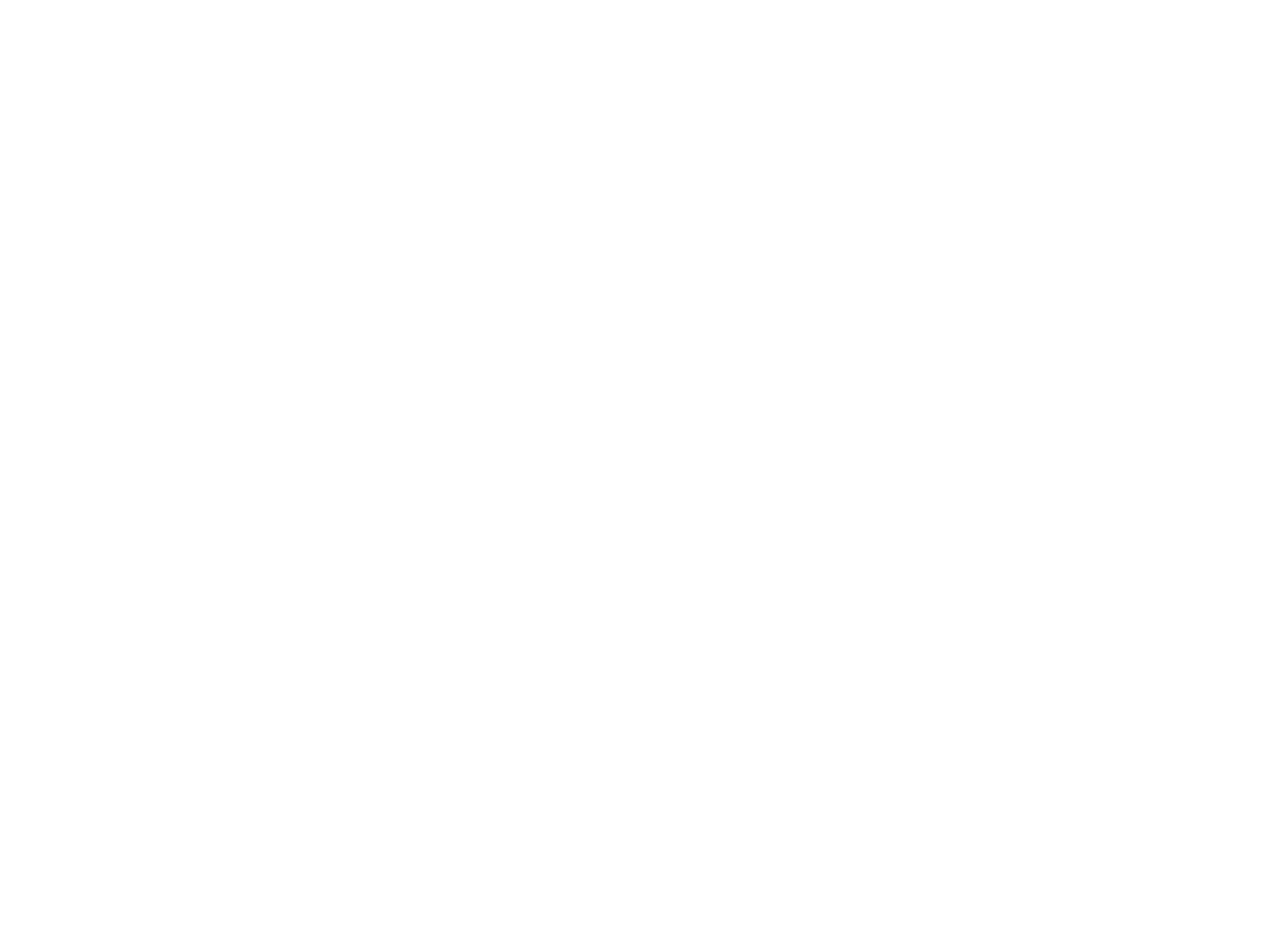
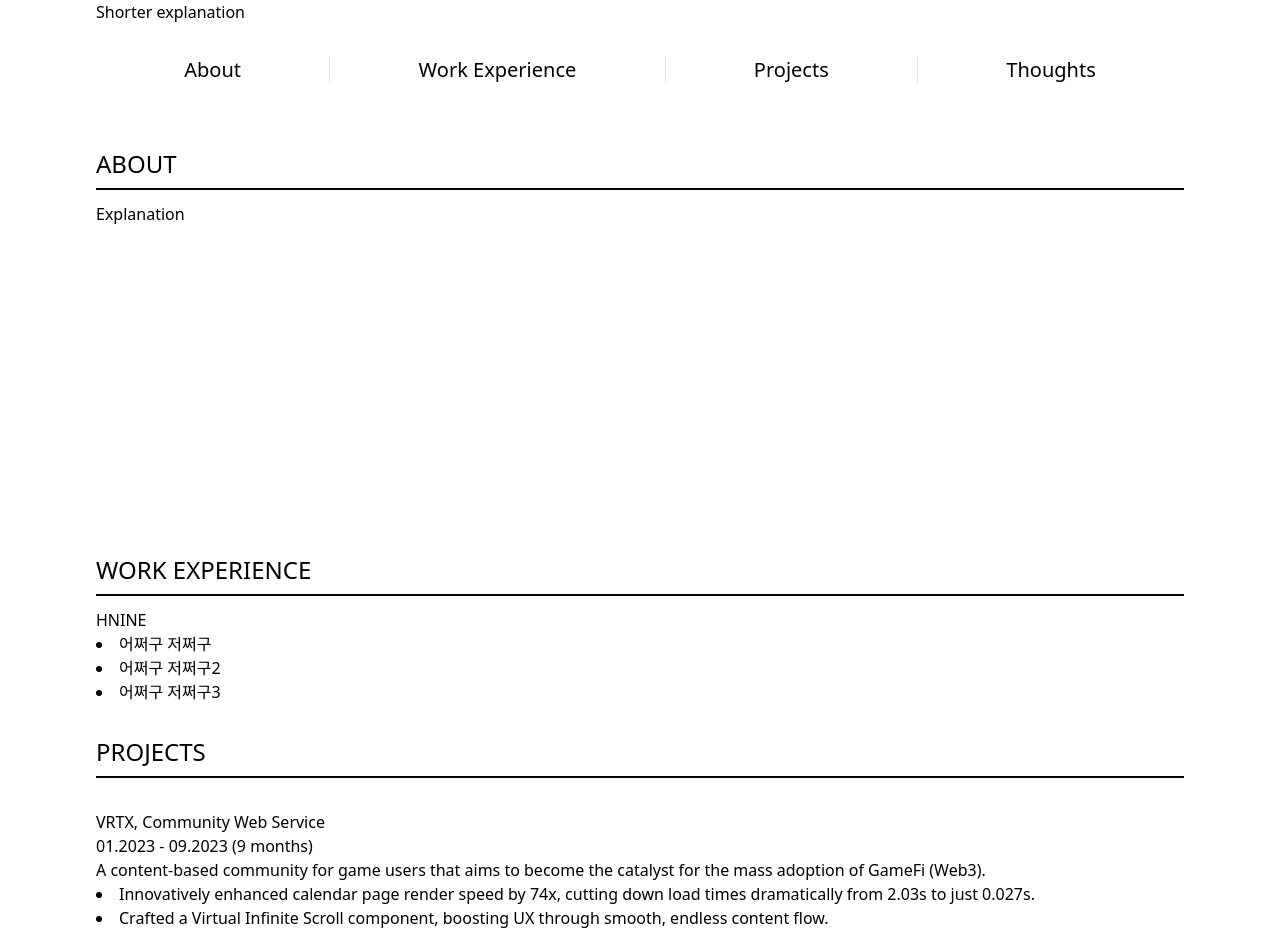
Before and after one commit to OHSOHYEON00/Flash_card_app, a Next.js app: page / in a window 1280 px wide. Shown: the part 824-1758 px from the top of the page. Before the commit the page ends 800 px from the top, so only its background shows below. Built offline with nearby package versions, Linux system fonts and the light colour scheme.

Commit message:
feat: Linking to parts of page

```diff
--- a/app/Main/About.tsx
+++ b/app/Main/About.tsx
@@ -1,10 +1,11 @@
 import React from 'react';
 import SubHeader from '../components/SubHeader';
+import { ESubHeader } from '../scripts/types';
 
 function About() {
   return (
     <section className="ABOUT">
-      <SubHeader>ABOUT</SubHeader>
+      <SubHeader id={ESubHeader.ABOUT}>ABOUT</SubHeader>
       <div className="h-80">Explanation</div>
     </section>
   );
--- a/app/Main/Projects/Projects.tsx
+++ b/app/Main/Projects/Projects.tsx
@@ -3,11 +3,12 @@
 import React from 'react';
 import SubHeader from '../../components/SubHeader';
 import Project from './sProject';
+import { ESubHeader } from '../../scripts/types';
 
 function Projects() {
   return (
     <section className="PROJECTS">
-      <SubHeader>PROJECTS</SubHeader>
+      <SubHeader id={ESubHeader.PROJECTS}>PROJECTS</SubHeader>
       <Project />
     </section>
   );
--- a/app/Main/Projects/sProject.tsx
+++ b/app/Main/Projects/sProject.tsx
@@ -8,6 +8,7 @@
   desc?: string;
   img?: string;
   contents: string[];
+  id: string;
 }
 
 const createDate = (date: string) => new Date(date);
@@ -24,6 +25,7 @@
       'Crafted a Virtual Infinite Scroll component, boosting UX through smooth, endless content flow.',
       'Guided junior developers and managed taste with the PM as Frontend Project Lead for 3- months, streamlining team workflow and fast-tracking their adjustment.',
     ],
+    id: '1',
   },
   {
     title: 'IndoorMap Editor: Web-based Tool',
@@ -36,6 +38,7 @@
       'Pre-designed canvas control class and UI component interactions, ending development 2 weeks ahead of schedule, a 15% time reduction.',
       'Collaborated closely with senior developers in code reviews, leading to a marked improvement in project efficiency and adherence to best coding practices.',
     ],
+    id: '2',
   },
   {
     title: 'National Museum of Korea, BackOffice',
@@ -48,14 +51,15 @@
       'Developed reusable React UI components, accelerating the development schedule by 20% through increased efficiency in building duplicate pages (tables, form).',
       'Collaborated with UX and Backend teams to identify and resolve issues, significantly reducing miscommunications by effectively documenting action points in JIRA tickets.',
     ],
+    id: '3',
   },
 ];
 
 const Contents = ({ contents }: { contents: string[] }) => {
   return (
     <ul className="list-inside list-disc">
-      {contents.map(content => (
-        <li>{content}</li>
+      {contents.map((content, idx) => (
+        <li key={idx}>{content}</li>
       ))}
     </ul>
   );
@@ -65,7 +69,7 @@
   return (
     <>
       {temp.map(project => (
-        <div className="mt-8 mb-8">
+        <div className="mt-8 mb-8" key={project.id}>
           <section>
             <div>
               <div className="title-project">{project.title}</div>
--- a/app/Main/WE/WorkExperience.tsx
+++ b/app/Main/WE/WorkExperience.tsx
@@ -3,11 +3,12 @@
 import React from 'react';
 import SubHeader from '../../components/SubHeader';
 import Experience from './sExperience';
+import { ESubHeader } from '../../scripts/types';
 
 function WorkExperience() {
   return (
     <section className="WORKEXPERIENCE">
-      <SubHeader>WORK EXPERIENCE</SubHeader>
+      <SubHeader id={ESubHeader.WORK_EXPERIENCE}>WORK EXPERIENCE</SubHeader>
       <Experience />
     </section>
   );
--- a/app/Main/WE/sExperience.tsx
+++ b/app/Main/WE/sExperience.tsx
@@ -3,12 +3,14 @@
 interface TWorkExperience {
   company: string;
   contents: string[];
+  id: string;
 }
 
 const temp: TWorkExperience[] = [
   {
     company: 'HNINE',
     contents: ['어쩌구 저쩌구', '어쩌구 저쩌구2', '어쩌구 저쩌구3'],
+    id: '1',
   },
 ];
 
@@ -17,11 +19,11 @@
     <>
       {temp.map((ex: TWorkExperience) => {
         return (
-          <section>
+          <section key={ex.id}>
             <div className="title">{ex.company}</div>
             <ul className="contents list-inside list-disc">
-              {ex.contents.map(content => (
-                <li>{content}</li>
+              {ex.contents.map((content, idx) => (
+                <li key={idx}>{content}</li>
               ))}
             </ul>
           </section>
--- a/app/components/Links.tsx
+++ b/app/components/Links.tsx
@@ -1,15 +1,24 @@
 'use client';
 
 import React from 'react';
+import { ESubHeader } from '../scripts/types';
 
 const aStyle = 'px-8 py-0';
 
 function Links() {
+  const createLink = (id: string) => `#${id}`;
+
   return (
     <section className="text-center grid auto-cols-auto grid-flow-col divide-x text-1.5xl mx-0 my-8 text-xl">
-      <a className={`${aStyle}`}>About</a>
-      <a className={`${aStyle}`}>Work Experience</a>
-      <a className={`${aStyle}`}>Projects</a>
+      <a className={`${aStyle}`} href={createLink(ESubHeader.ABOUT)}>
+        About
+      </a>
+      <a className={`${aStyle}`} href={createLink(ESubHeader.WORK_EXPERIENCE)}>
+        Work Experience
+      </a>
+      <a className={`${aStyle}`} href={createLink(ESubHeader.PROJECTS)}>
+        Projects
+      </a>
       <a className={`${aStyle}`}>Thoughts</a>
     </section>
   );
--- a/app/components/SubHeader.tsx
+++ b/app/components/SubHeader.tsx
@@ -1,8 +1,13 @@
 import React from 'react';
 
-function SubHeader({ children }: { children: React.ReactNode }) {
+interface TSubHeader {
+  children: string | JSX.Element | JSX.Element[] | React.ReactNode;
+  id?: string;
+}
+
+function SubHeader({ children, id = '' }: TSubHeader) {
   return (
-    <div className="text-2xl border-b-2 border-[black] pb-2 mb-3 mt-8">
+    <div className="text-2xl border-b-2 border-[black] pb-2 mb-3 mt-8" id={id}>
       {children}
     </div>
   );
--- a/app/globals.css
+++ b/app/globals.css
@@ -25,3 +25,14 @@
   scrollbar-width: thin;
   scrollbar-color: black white; /* 검은색 Thumb 와 흰색 Track */
 }
+
+@keyframes slideUp {
+  from {
+    transform: translateY(100px);
+    opacity: 0;
+  }
+  to {
+    transform: translateY(0);
+    opacity: 1;
+  }
+}
--- a/app/page.tsx
+++ b/app/page.tsx
@@ -1,5 +1,6 @@
 import React from 'react';
 import Links from './components/Links';
+import Main from './Main/page';
 
 function Greeting() {
   return (
@@ -17,6 +18,8 @@
 
         <Links />
       </section>
+
+      <Main />
     </div>
   );
 }
--- /dev/null
+++ b/app/scripts/types.ts
@@ -0,0 +1,5 @@
+export enum ESubHeader {
+  ABOUT = 'ABOUT',
+  WORK_EXPERIENCE = 'WORK EXPERIENCE',
+  PROJECTS = 'PROJECTS',
+}
```
